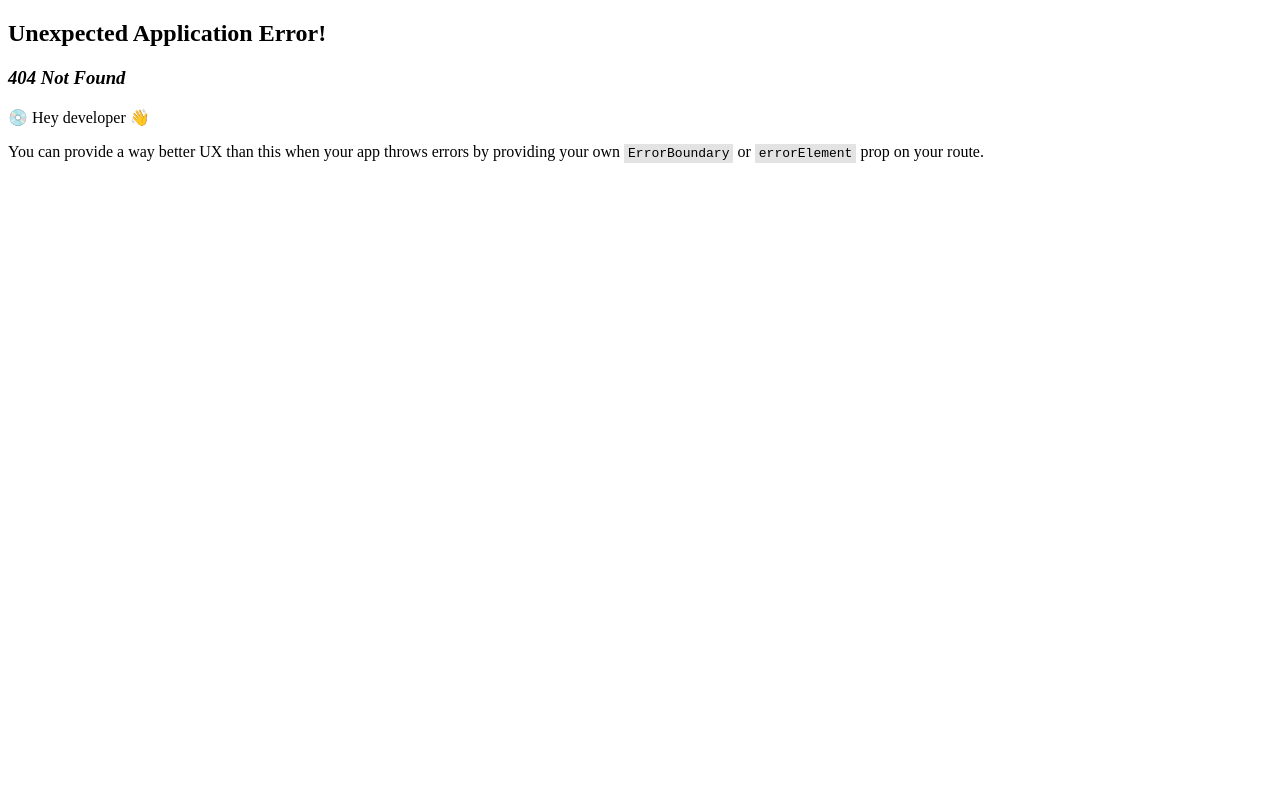
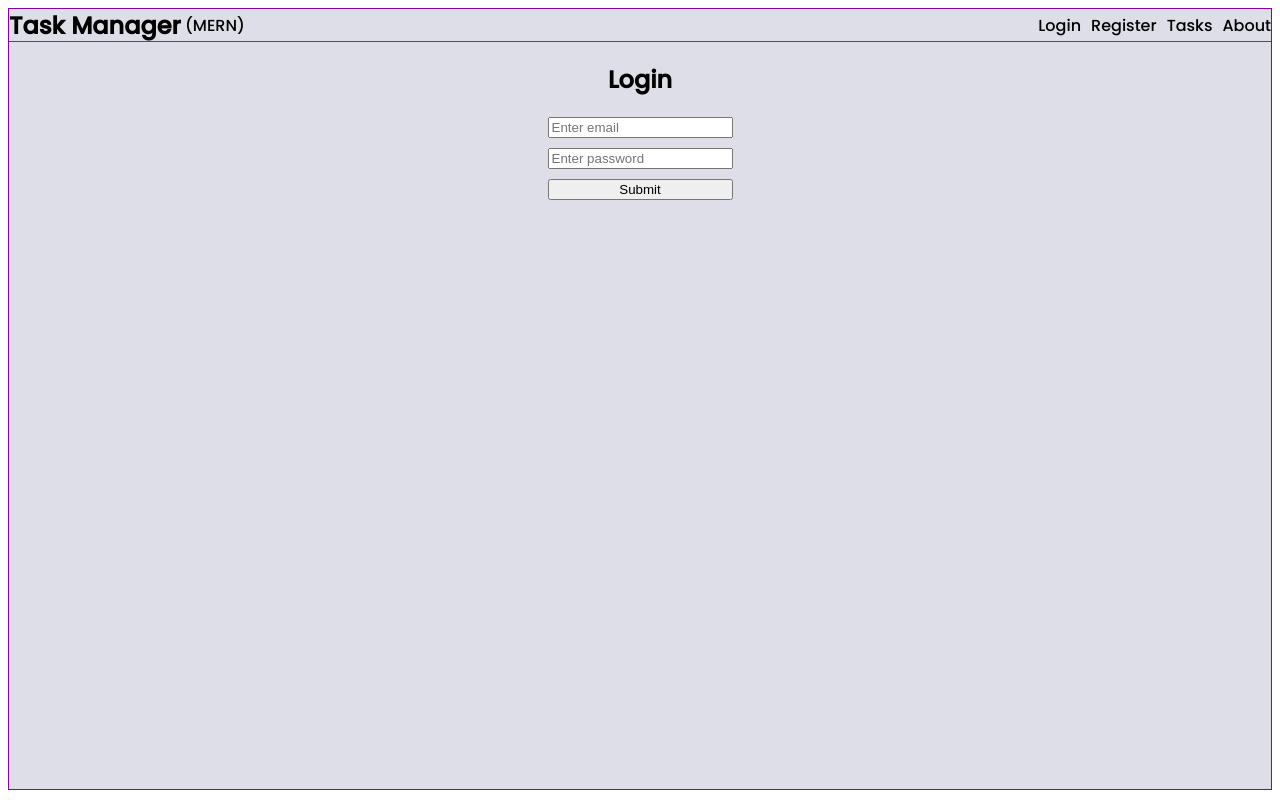
Before and after one commit to rvijaykr10/task-manager-mern-app, a React app in the folder frontend/: page /login in a window 1280 px wide. Before the commit this address had no page. Built offline with nearby package versions, Linux system fonts and the light colour scheme.

Commit message:
login, register pages added

```diff
--- a/frontend/src/components/Header/Header.jsx
+++ b/frontend/src/components/Header/Header.jsx
@@ -12,6 +12,12 @@ const Header = () => {
         <span>&nbsp;(MERN)</span>
       </div>
       <div>
+        <Link className={styles.link} to="/login">
+          Login
+        </Link>
+        <Link className={styles.link} to="/register">
+          Register
+        </Link>
         <Link className={styles.link} to="/tasks">
           Tasks
         </Link>
--- a/frontend/src/components/Header/Header.scss
+++ b/frontend/src/components/Header/Header.scss
@@ -19,7 +19,7 @@
 
   .link {
     text-decoration: none;
-    margin-left: 5px;
+    margin-left: 10px;
     color: #000;
   }
 }
--- /dev/null
+++ b/frontend/src/components/Login/Login.jsx
@@ -0,0 +1,25 @@
+import React from "react";
+import styles from "./Login.scss";
+
+const Login = () => {
+  const submitHandler = (e) => {
+    e.preventDefault();
+    console.log("called");
+  };
+  return (
+    <div className={styles.login}>
+      <div>
+        <h2>Login</h2>
+      </div>
+      <div>
+        <form onSubmit={submitHandler}>
+          <input type="email" placeholder="Enter email" />
+          <input type="password" placeholder="Enter password" />
+          <button type="submit">Submit</button>
+        </form>
+      </div>
+    </div>
+  );
+};
+
+export default Login;
--- /dev/null
+++ b/frontend/src/components/Login/Login.scss
@@ -0,0 +1,16 @@
+@import "../../styles/base.scss";
+.login {
+  display: flex;
+  flex-direction: column;
+  justify-content: center;
+  align-items: center;
+
+  form {
+    display: flex;
+    flex-direction: column;
+
+    input {
+      margin-bottom: 10px;
+    }
+  }
+}
--- /dev/null
+++ b/frontend/src/components/Register/Register.jsx
@@ -0,0 +1,27 @@
+import React from "react";
+import styles from "./Register.scss";
+
+const Register = () => {
+  const submitHandler = (e) => {
+    e.preventDefault();
+    console.log("called");
+  };
+  return (
+    <div className={styles.register}>
+      <div>
+        <h2>Register</h2>
+      </div>
+      <div>
+        <form onSubmit={submitHandler}>
+          <input type="text" placeholder="Enter name" />
+          <input type="email" placeholder="Enter email" />
+          <input type="password" placeholder="Enter password" />
+          <input type="password" placeholder="Enter confirm password" />
+          <button type="submit">Submit</button>
+        </form>
+      </div>
+    </div>
+  );
+};
+
+export default Register;
--- /dev/null
+++ b/frontend/src/components/Register/Register.scss
@@ -0,0 +1,16 @@
+@import "../../styles/base.scss";
+.register {
+  display: flex;
+  flex-direction: column;
+  justify-content: center;
+  align-items: center;
+
+  form {
+    display: flex;
+    flex-direction: column;
+
+    input {
+      margin-bottom: 10px;
+    }
+  }
+}
--- a/frontend/src/index.js
+++ b/frontend/src/index.js
@@ -14,6 +14,8 @@ import { createRoot } from "react-dom/client";
 import About from "./components/About/About.jsx";
 import Home from "./components/Home/Home.jsx";
 import Tasklist from "./components/Tasklist/Tasklist.jsx";
+import Login from "./components/Login/Login.jsx";
+import Register from "./components/Register/Register.jsx";
 const root = createRoot(document.getElementById("root"));
 //
 const router = createBrowserRouter(
@@ -22,6 +24,8 @@ const router = createBrowserRouter(
       <Route index={true} path="/" element={<Home />} />
       <Route path="/about" element={<About />} />
       <Route path="/tasks" element={<Tasklist />} />
+      <Route path="/login" element={<Login />} />
+      <Route path="/register" element={<Register />} />
     </Route>
   )
 );
```
